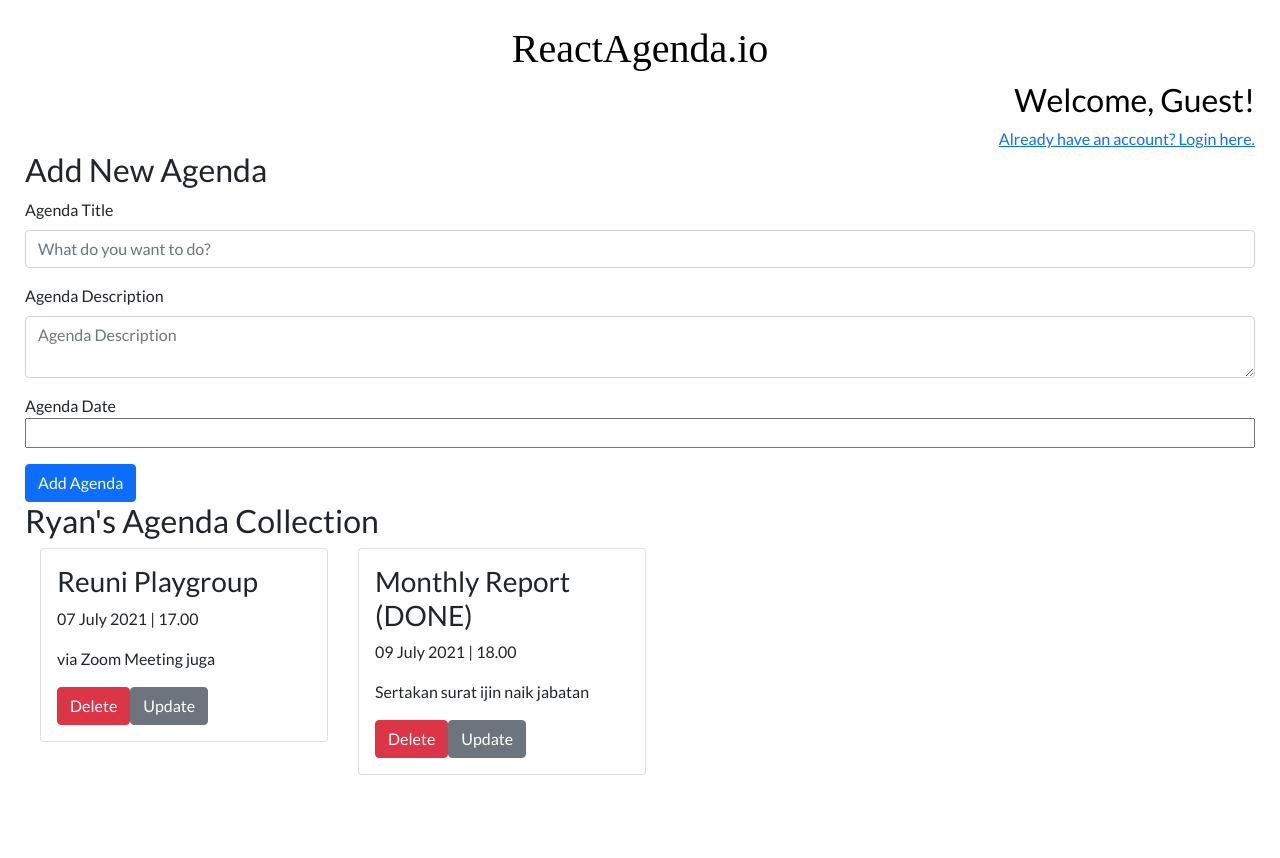
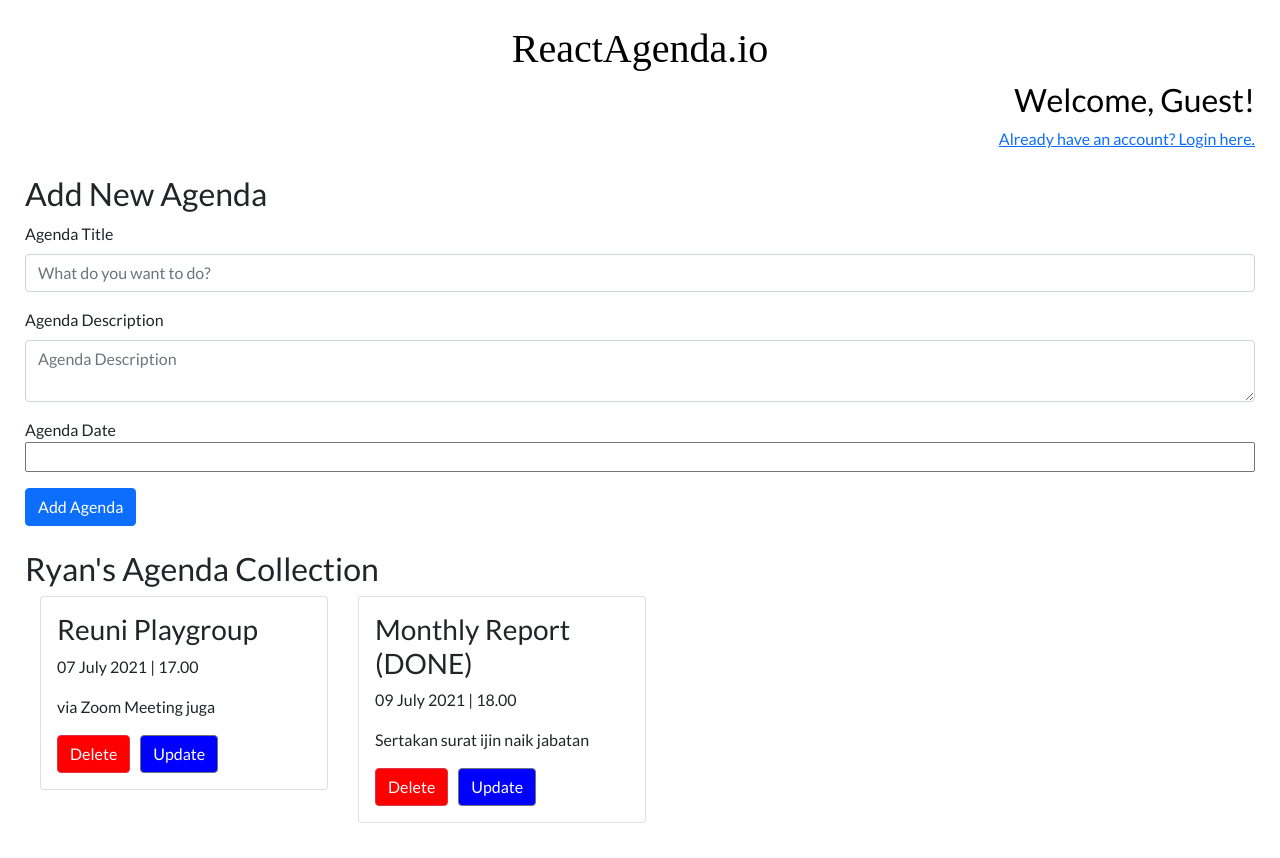
Before and after one commit to chrisandoryan/ReactAgenda-CIMB-Batch-2, a React (Create React App) app: page /agenda/function in a window 1280 px wide. Before the commit the page ends 810 px from the top, so only its background shows below. Built offline with nearby package versions, Linux system fonts and the light colour scheme; a web font is replaced by a local one.

Commit message:
add styled components

```diff
--- a/src/components/AgendaCard.jsx
+++ b/src/components/AgendaCard.jsx
@@ -1,7 +1,22 @@
 import React from 'react';
 import { Button, Card } from 'react-bootstrap';
+import styled from 'styled-components';
 
 import styles from './styles/agendaCard.module.css';
+
+const FormButton = styled.button`
+    background: ${props => props.mode == "delete" ? "red" : "blue"};
+    color: white;
+    margin-right: 10px;
+`
+
+const FormButtonBootstrap = styled(Button)`
+    background: ${props => props.mode == "delete" ? "red" : "blue"};
+    color: white;
+    margin-right: 10px;
+`
+
+
 class AgendaCard extends React.Component {
     constructor(props) {
         super(props);
@@ -30,8 +45,9 @@
                             <p>{this.props.date} | {this.props.time}</p>
                             <p>{this.props.desc}</p>
                         </Card.Text>
-                        <Button onClick={this.handleAgendaDelete} variant="danger">Delete</Button>
-                        <Button onClick={this.handleAgendaUpdate} variant="secondary">Update</Button>
+                        <FormButtonBootstrap mode="delete" onClick={this.handleAgendaDelete} variant="danger">Delete</FormButtonBootstrap>
+
+                        <FormButtonBootstrap onClick={this.handleAgendaUpdate} variant="secondary">Update</FormButtonBootstrap>
                     </Card.Body>
                 </Card>
             </div>
--- a/src/pages/AgendaFunction.jsx
+++ b/src/pages/AgendaFunction.jsx
@@ -1,10 +1,15 @@
 import { useState, useEffect } from "react";
 import { Button, Modal } from "react-bootstrap";
+import styled from "styled-components";
 import AgendaAddForm from "../components/AgendaAddForm";
 import AgendaCard from "../components/AgendaCard";
 import Header from "../components/Header";
 
 import styles from "./styles/agendaPage.module.css";
+
+const SectionDiv = styled.div`
+    margin-top: 1.5rem;
+`
 
 function AgendaFunction(props) {
     const [agendas, setAgendas] = useState([
@@ -64,13 +69,13 @@
     return (
         <div>
             <Header />
-            <div id="addAgendaForm">
+            <SectionDiv>
                 <h2>Add New Agenda</h2>
                 <AgendaAddForm
                     funcAddAgenda={addAgenda}
                 />
-            </div>
-            <div id="showAgenda">
+            </SectionDiv>
+            <SectionDiv>
                 <h2>{ agendaCollection }</h2>
                 <div id={styles.agendaCardContainer}>
                     {
@@ -87,8 +92,7 @@
                         ))
                     }
                 </div>
-
-            </div>
+            </SectionDiv>
             <div id="editAgendaModal">
                 <Modal show={modalShow} onHide={handleClose}>
                     <Modal.Header>
```
